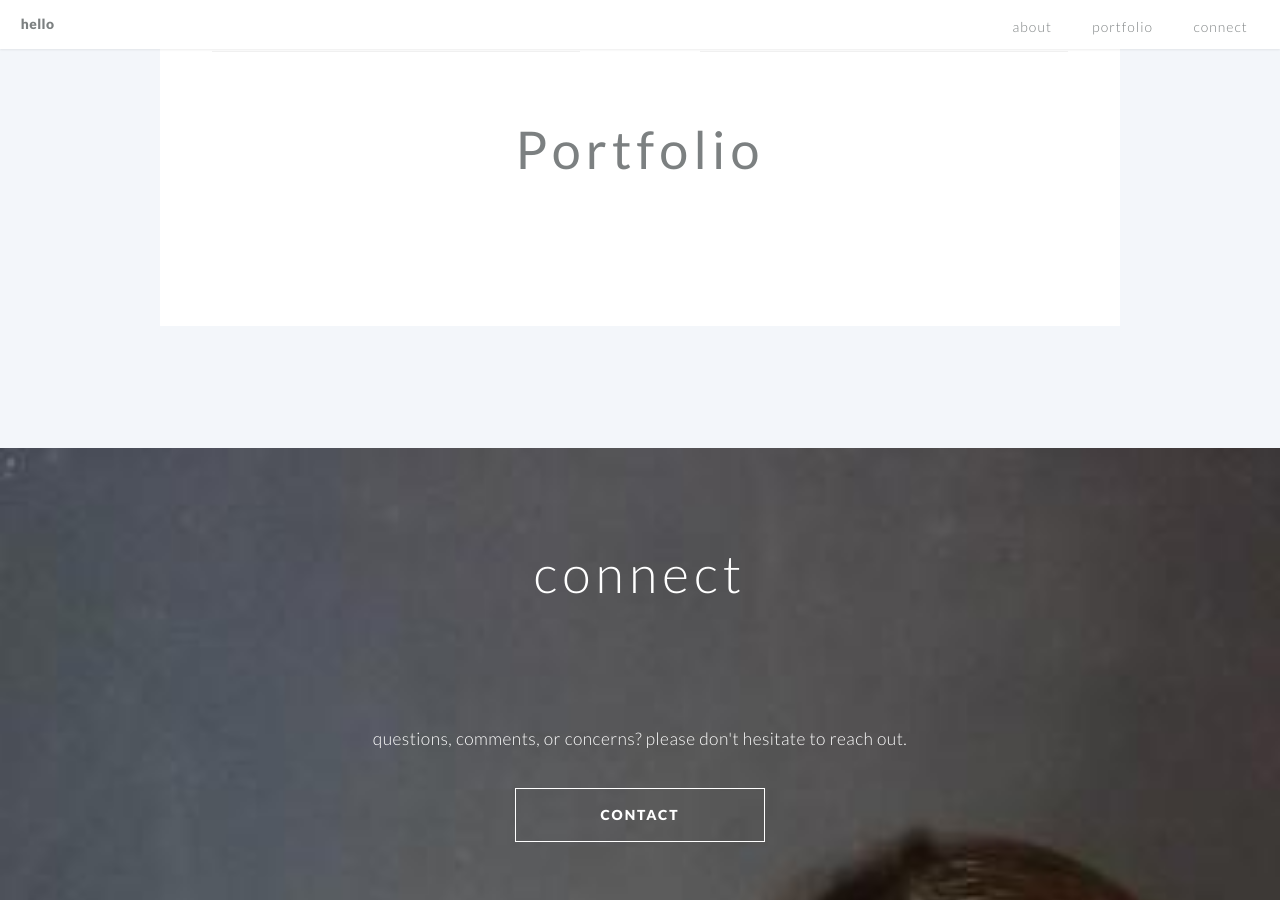
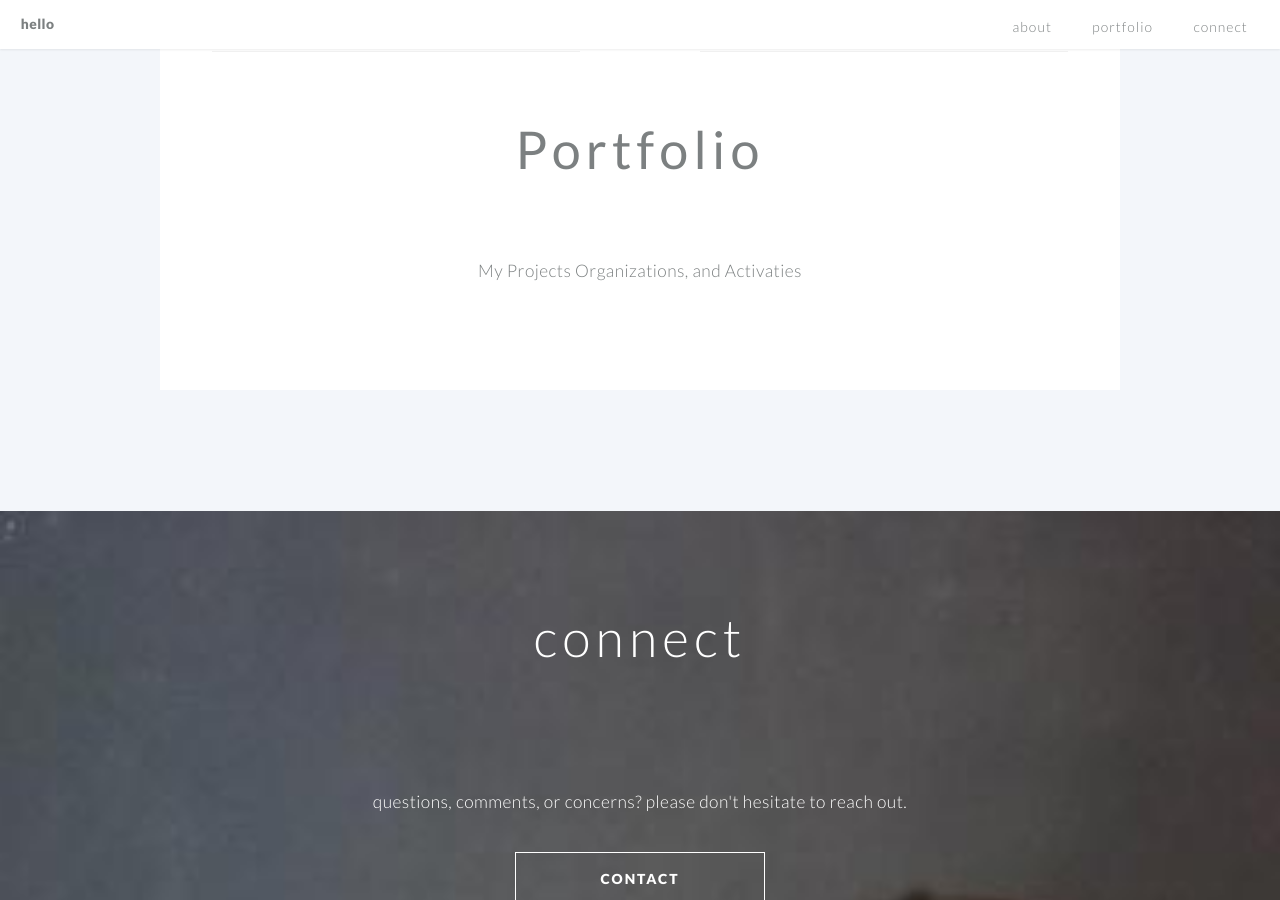
Before and after one commit to jsmith2021Brandeis/jsmith2021Brandeis.github.io, a Jekyll site: the page built from index.md, in a window 1280 px wide and 900 px high, scrolled down 1444 px. Built offline with Jekyll 4.4.1, drawn with Linux system fonts in a browser that asks for light colours.

Commit message:
trying to add portfolio

```diff
--- a/index.md
+++ b/index.md
@@ -25,7 +25,7 @@ github_username:  jsmith2021Brandeis # your github username
 # By declaring these variables, you can include a portfolio showcasing your work and organize your portfolio's items into a custom layout, all without adding any CSS. In addition, you must 1) create an HTML file in the_includes folder for each project with the text you'd like to display, and 2) create a YAML file in the _data folder describing the order in which each project should be shown and categorized. See `/includes/example.html` and `/_data/work.yml` for examples.
 
 portfolio: Portfolio # the heading for your portfolio and title of your YAML file
-portfolio_description:
+portfolio_description: My Projects Organizations, and Activaties
 
 # optional CTA section --------------------------------------------------
 
```
